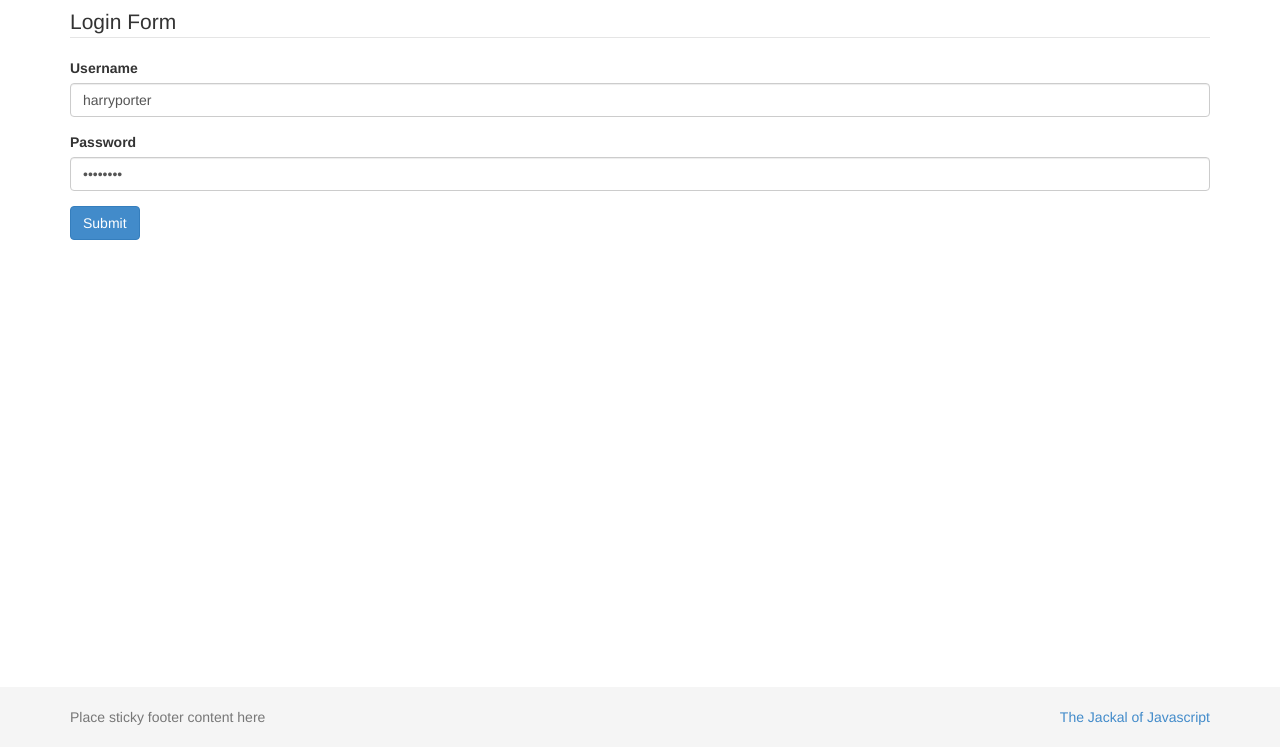
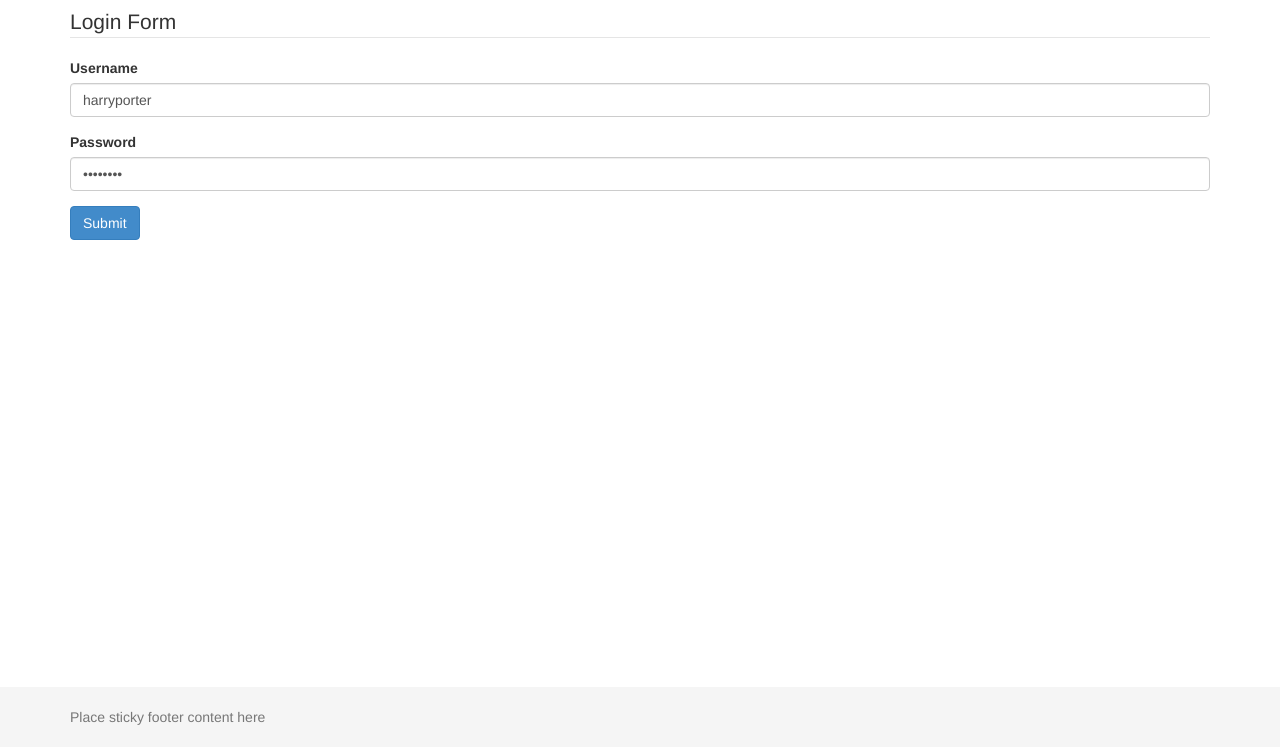
Before and after one commit to Harrisonkamau/secure-rest, a website: page ngClient/index.html in a window 1280 px wide. Shown: the part 53-800 px from the top of the page. Drawn offline with Linux system fonts and the light colour scheme.

Commit message:
Update view

```diff
--- a/ngClient/partials/footer.html
+++ b/ngClient/partials/footer.html
@@ -1,7 +1,7 @@
 <div class="footer">
   <div class="container">
     <p class="text-muted">Place sticky footer content here
-      <a class="pull-right" href="http://thejackalofjavascript.com" target="_blank">The Jackal of Javascript</a>
+
     </p>
   </div>
 </div>
```
